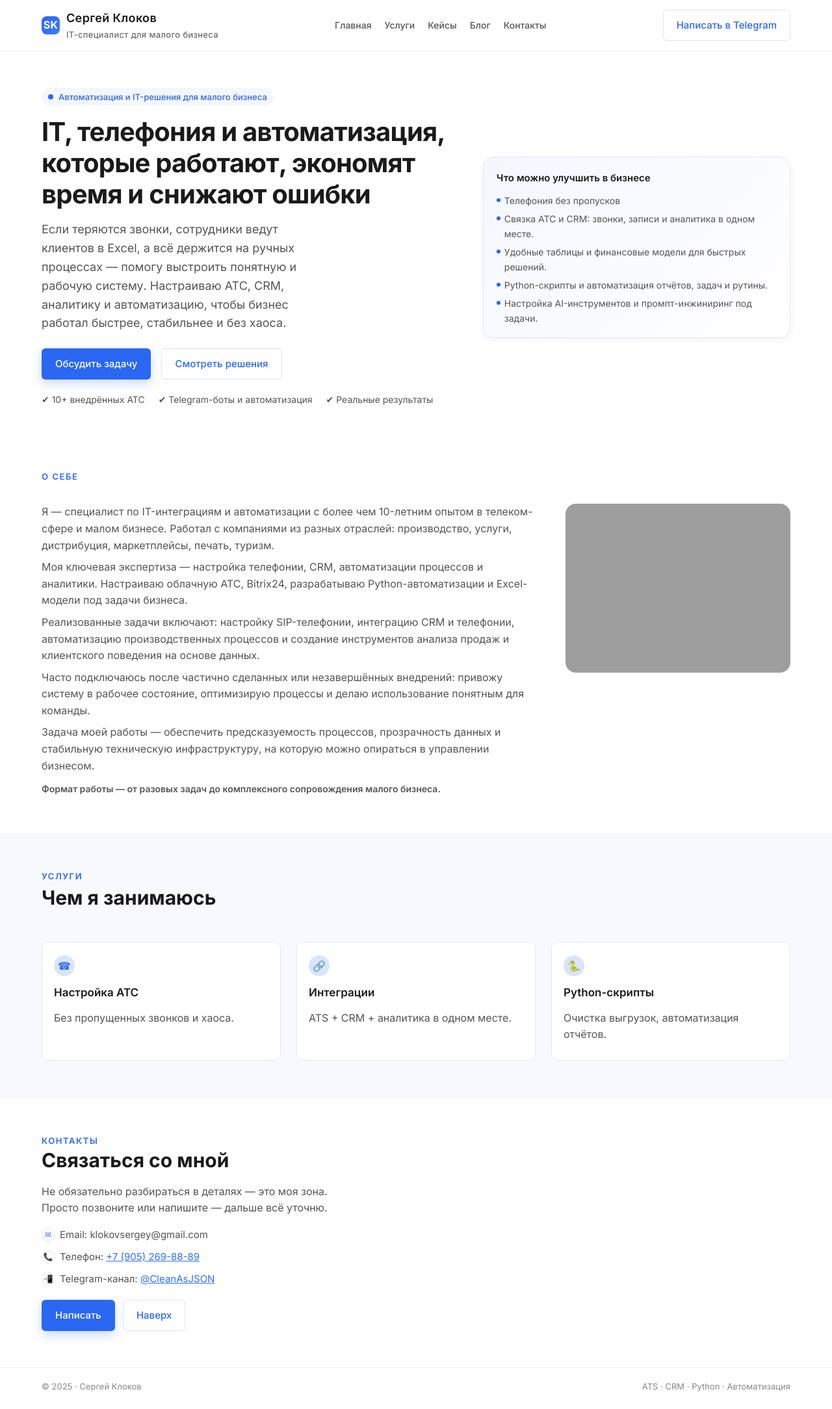
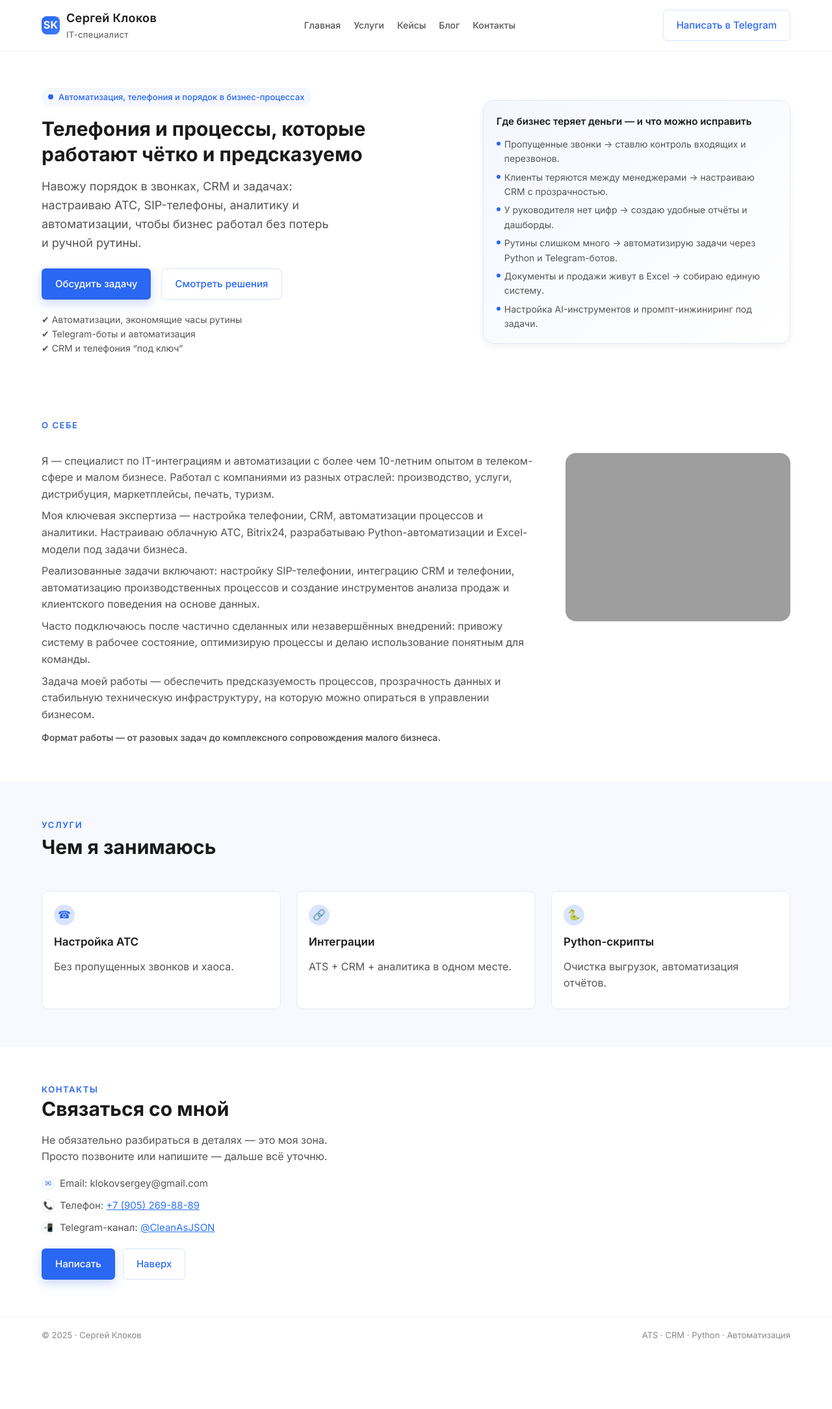
Before and after one commit to klokovsergei/my_landing_page, a Flask app: page / in a window 1280 px wide. Shown: the whole page at 65% size. After the commit the page ends 2062 px from the top, so only its background shows below. Run offline with Flask 3, Linux system fonts and the light colour scheme; grey boxes are pictures that could not be loaded.

Commit message:
скорректировал текст в первом блоке - что могу

```diff
--- a/static/css/styles.css
+++ b/static/css/styles.css
@@ -139,6 +139,8 @@
     }
 
     .header-cta {
+      max-width: 50%;
+      white-space: nowrap;
       display: none;
     }
 
@@ -915,6 +917,9 @@
       }
 
       .header-cta {
+        max-width: 50%;
+        white-space: nowrap;
+        flex-shrink: 0;
         display: inline-flex;
       }
 
@@ -983,6 +988,8 @@
 
     @media (min-width: 1024px) {
       .header-cta {
+        max-weight: 50%;
+        white-space: nowrap;
         display: inline-flex;
       }
     }
--- a/templates/index.html
+++ b/templates/index.html
@@ -2,7 +2,7 @@
 <html lang="ru">
 <head>
     <meta charset="UTF-8"/>
-    <title>Сергей Клоков — IT-специалист для малого бизнеса</title>
+    <title>Сергей Клоков — IT-специалист</title>
     <meta name="viewport" content="width=device-width, initial-scale=1"/>
 
     <link
@@ -40,7 +40,7 @@
                     <div class="logo-mark">SK</div>
                     <div>
                         <div>Сергей Клоков</div>
-                        <div class="logo-sub">IT-специалист для малого бизнеса</div>
+                        <div class="logo-sub">IT-специалист</div>
                     </div>
                 </div>
 
@@ -68,18 +68,16 @@
                     <div class="hero-left">
                         <div class="hero-badge">
                             <span class="hero-badge-dot"></span>
-                            Автоматизация и IT-решения для малого бизнеса
+                            Автоматизация, телефония и порядок в бизнес-процессах
                         </div>
 
-                        <h1 class="hero-title">
-                            IT, телефония и автоматизация, которые работают, экономят время и снижают ошибки
-                        </h1>
+                        <h2 class="hero-title">
+                            Телефония и процессы, которые работают чётко и предсказуемо
+                        </h2>
 
                         <p class="hero-subtitle">
-                            Если теряются звонки, сотрудники ведут клиентов в Excel,
-                            а всё держится на ручных процессах — помогу выстроить понятную
-                            и рабочую систему. Настраиваю АТС, CRM, аналитику и автоматизацию,
-                            чтобы бизнес работал быстрее, стабильнее и без хаоса.
+                            Навожу порядок в звонках, CRM и задачах: настраиваю АТС, SIP-телефоны,
+                            аналитику и автоматизации, чтобы бизнес работал без потерь и ручной рутины.
                         </p>
 
                         <div class="hero-actions">
@@ -88,22 +86,24 @@
                         </div>
 
                         <div class="hero-note">
-                            ✔ 10+ внедрённых АТС  ✔ Telegram-боты и автоматизация  ✔ Реальные результаты
+                            ✔ Автоматизации, экономящие часы рутины<br>✔ Telegram-боты и автоматизация<br>✔ CRM и телефония “под ключ”
                         </div>
                     </div>
 
                     <div class="hero-right fade-in fade-in-delay-1">
                         <div class="hero-panel">
-                            <div class="hero-panel-title">Что можно улучшить в бизнесе</div>
+                            <div class="hero-panel-title">Где бизнес теряет деньги — и что можно исправить</div>
                             <ul class="hero-panel-list">
                                 <li><span class="hero-panel-bullet"></span>
-                                    <span>Телефония без пропусков</span></li>
+                                    <span>Пропущенные звонки → ставлю контроль входящих и перезвонов.</span></li>
                                 <li><span class="hero-panel-bullet"></span>
-                                    <span>Связка АТС и CRM: звонки, записи и аналитика в одном месте.</span></li>
+                                    <span>Клиенты теряются между менеджерами → настраиваю CRM с прозрачностью.</span></li>
                                 <li><span class="hero-panel-bullet"></span>
-                                    <span>Удобные таблицы и финансовые модели для быстрых решений.</span></li>
+                                    <span>У руководителя нет цифр → создаю удобные отчёты и дашборды.</span></li>
                                 <li><span class="hero-panel-bullet"></span>
-                                    <span>Python-скрипты и автоматизация отчётов, задач и рутины.</span></li>
+                                    <span>Рутины слишком много → автоматизирую задачи через Python и Telegram-ботов.</span></li>
+                                <li><span class="hero-panel-bullet"></span>
+                                    <span>Документы и продажи живут в Excel → собираю единую систему.</span></li>
                                 <li><span class="hero-panel-bullet"></span>
                                     <span>Настройка AI-инструментов и промпт-инжиниринг под задачи.</span></li>
                             </ul>
```
